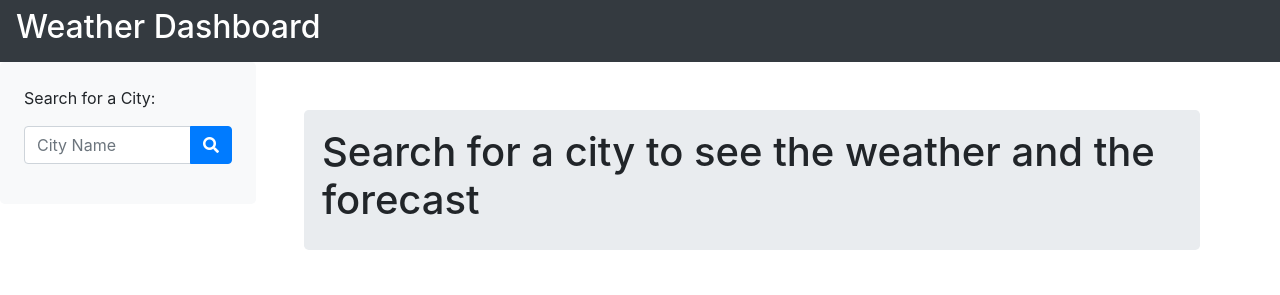
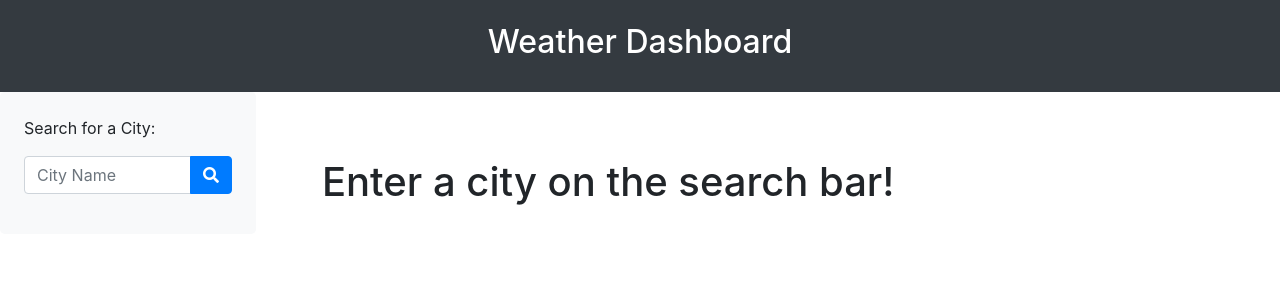
Before and after one commit to joshb4u/Hw6, a plain HTML site: page index.html in a window 1280 px wide. Drawn offline with nearby package versions, Linux system fonts and the light colour scheme.

Commit message:
modified navbar

```diff
--- a/Develop/script.js
+++ b/Develop/script.js
@@ -105,7 +105,7 @@ function errorResponse(input){
     setHistoryButtons();
     //Displaying error message on main jumbotron
     $("#main-jumbo").html(`
-    <h1 class="display-8">The city you searched did not give a result. Correct your search and try again.</h1>
+    <h1 class="display-8">Enter a Valid City!</h1>
     `);
     $("#forecast-title").html(``);
     //Emptying forecast cards
--- a/Develop/style.css
+++ b/Develop/style.css
@@ -1,8 +1,12 @@
-#title{
-    float: none;
-    display: inline-block;
+.navbar-header {
+    float: left;
+    padding: 15px;
     text-align: center;
-    color: white;
+    width: 100%;
+}
+.title {
+    float:none;
+    color: white
 }
 #main-container{
     width: 70%;
@@ -27,6 +31,7 @@
 #main-jumbo{
     padding: 2%;
     width: 100%;
+    background-color: white;
 }
 .forecast-card{
     font-size: 13px;
--- a/index.html
+++ b/index.html
@@ -18,9 +18,11 @@
 </head>
 <body>
     <!-- NavBar -->
-    <nav class="navbar navbar-dark bg-dark" class="title">
-        <h2 id="title">Weather Dashboard</h2>
-    </nav>
+    <nav class="navbar navbar-dark bg-dark" role="navigation">
+        <div class="navbar-header">
+          <h2 class="title">Weather Dashboard</h2>
+        </div>
+      </nav>
     <main>
         <!-- Search and History -->
         <div class="jumbotron bg-light p-4 float-left" id="search-section">
@@ -39,7 +41,7 @@
             <div class="row">
                 <!-- Today's Forecast -->
                 <div class="jumbotron" id="main-jumbo">
-                    <h1 class="display-8">Search for a city to see the weather and the forecast</h1>
+                    <h1 class="display-8">Enter a city on the search bar!</h1>
                 </div>
             </div>
             <!-- Forecast Title Row -->
```
